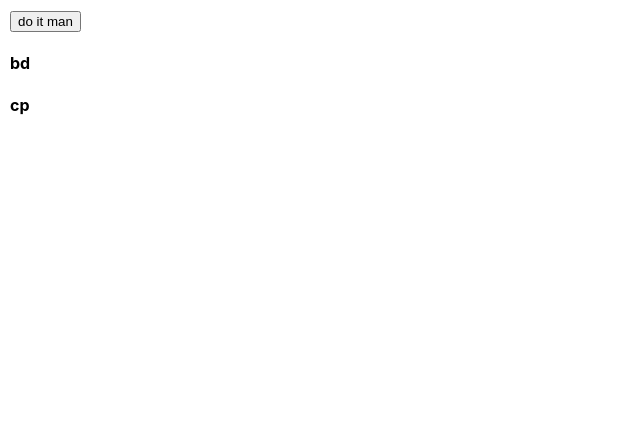
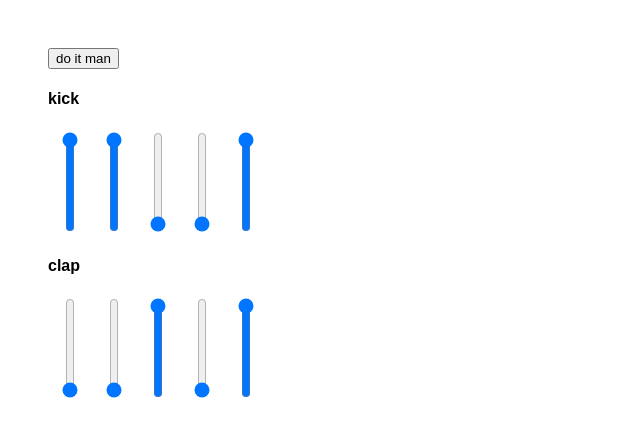
Before and after one commit to kindohm/sd-client, a React (Create React App) app in the folder blart/: page / in a window 1280 px wide. Shown: the top 436 px of the page, without its empty margins (0-640 px from the left). Built offline with nearby package versions, Linux system fonts and the light colour scheme.

Commit message:
sliders for gain

```diff
--- a/blart/src/App.js
+++ b/blart/src/App.js
@@ -1,36 +1,86 @@
-import React, { Component } from "react";
-import Instrument from "./Instrument";
+import React, { Component } from 'react';
+import Instrument from './Instrument';
 
 class App extends Component {
   state = {
-    numSteps: 16,
-    instruments: ["bd", "cp"]
+    stepTime: 200,
+    numSteps: 5,
+    instruments: [
+      {
+        name: 'kick',
+        s: 'bd',
+        steps: [{ vel: 1 }, { vel: 1 }, { vel: 0 }, { vel: 0 }, { vel: 1 }]
+      },
+      {
+        name: 'clap',
+        s: 'cp',
+        steps: [{ vel: 0 }, { vel: 0 }, { vel: 1 }, { vel: 0 }, { vel: 1 }]
+      }
+    ]
   };
+
+  constructor() {
+    super();
+    this.sendSequence = this.sendSequence.bind(this);
+  }
+
   componentDidMount() {}
 
   doToggle() {
-    console.log("doing it!");
-    fetch("/toggle", {
-      method: "POST",
+    console.log('doing it!');
+    fetch('/toggle', {
+      method: 'POST',
       headers: {
-        "Content-Type": "application/json"
+        'Content-Type': 'application/json'
       }
     })
       .then(resp => {
         return resp.json();
       })
       .then(json => {
-        console.log("body", json);
+        console.log('/toggle', json);
       });
+  }
+
+  sendSequence() {
+    const body = JSON.stringify(this.state);
+    console.log('body', body);
+
+    fetch('/seq', {
+      method: 'POST',
+      headers: {
+        'Content-Type': 'application/json'
+      },
+      body
+    })
+      .then(res => {
+        return res.json();
+      })
+      .then(json => {
+        console.log('/seq response:', json);
+      });
+  }
+
+  instrumentChanged(changedInstrument) {
+    const newInstruments = this.state.instruments.map(instrument => {
+      return instrument.name === changedInstrument.name
+        ? changedInstrument
+        : instrument;
+    });
+
+    this.setState({ ...this.state, instruments: newInstruments }, () => {
+      this.sendSequence();
+    });
   }
 
   render() {
     const instruments = this.state.instruments.map(instrument => {
       return (
         <Instrument
-          key={instrument}
-          name={instrument}
+          key={instrument.name}
+          instrument={instrument}
           numSteps={this.state.numSteps}
+          instrumentChanged={i => this.instrumentChanged(i)}
         />
       );
     });
--- a/blart/src/Instrument.js
+++ b/blart/src/Instrument.js
@@ -1,11 +1,28 @@
 import React from "react";
+import StepGain from "./StepGain";
+export default class Instrument extends React.Component {
+  handleGainChanged(index, newVel) {
+    const newSteps = this.props.instrument.steps.map((step, i) => {
+      return i === index ? { ...step, vel: parseFloat(newVel) } : step;
+    });
+    const newInstrument = { ...this.props.instrument, steps: newSteps };
+    this.props.instrumentChanged(newInstrument);
+  }
 
-export default class Instrument extends React.Component {
   render() {
+    const stepGains = this.props.instrument.steps.map((step, index) => {
+      return (
+        <StepGain
+          key={index}
+          value={step.vel}
+          gainChanged={val => this.handleGainChanged(index, val)}
+        />
+      );
+    });
     return (
       <div>
-        <h4>{this.props.name}</h4>
-        <div />
+        <h4>{this.props.instrument.name}</h4>
+        <div>{stepGains}</div>
       </div>
     );
   }
--- /dev/null
+++ b/blart/src/StepGain.css
@@ -0,0 +1,19 @@
+.vertical-range {
+  -webkit-appearance: none;
+  height: 100px;
+  width: 40px;
+  border-radius: 5px;
+  background: #ccc;
+  outline: none;
+  writing-mode: bt-lr; /* IE */
+  -webkit-appearance: slider-vertical; /* WebKit */
+}
+
+::-moz-range-track {
+  background: #ccc;
+  border: 0;
+}
+
+input::-moz-focus-inner {
+  border: 0;
+}
--- /dev/null
+++ b/blart/src/StepGain.js
@@ -0,0 +1,29 @@
+import React from 'react';
+import './StepGain.css';
+
+export default class StepGain extends React.Component {
+  constructor() {
+    super();
+    this.handleChange = this.handleChange.bind(this);
+  }
+
+  handleChange(event) {
+    this.props.gainChanged(event.target.value);
+  }
+
+  render() {
+    return (
+      <input
+        className="vertical-range"
+        orient="vertical"
+        type="range"
+        min="0"
+        max="1"
+        step="0.01"
+        value={this.props.value}
+        onInput={this.handleChange}
+        onChange={this.handleChange}
+      />
+    );
+  }
+}
--- a/blart/src/index.css
+++ b/blart/src/index.css
@@ -1,14 +1,10 @@
-body {
-  margin: 0;
-  padding: 10px;
-  font-family: -apple-system, BlinkMacSystemFont, "Segoe UI", "Roboto", "Oxygen",
-    "Ubuntu", "Cantarell", "Fira Sans", "Droid Sans", "Helvetica Neue",
-    sans-serif;
-  -webkit-font-smoothing: antialiased;
-  -moz-osx-font-smoothing: grayscale;
+* {
+  -webkit-box-sizing: border-box;
+  -moz-box-sizing: border-box;
+  box-sizing: border-box;
 }
 
-code {
-  font-family: source-code-pro, Menlo, Monaco, Consolas, "Courier New",
-    monospace;
+body {
+  font-family: sans-serif;
+  padding: 40px;
 }
```
Also changed, not shown: 1 other file (tests, documents, lock files or other folders).
